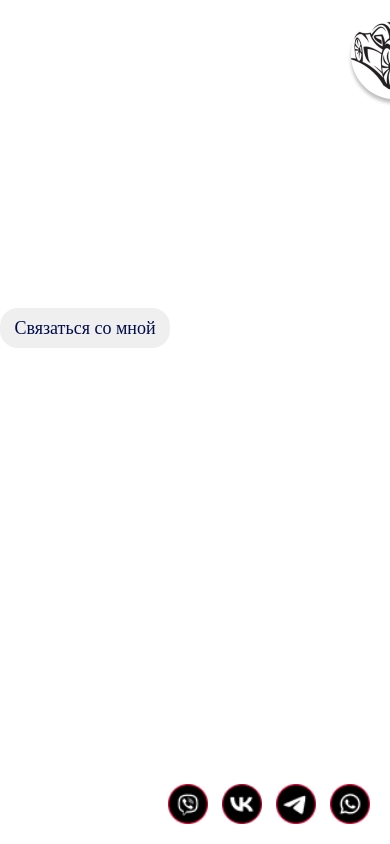
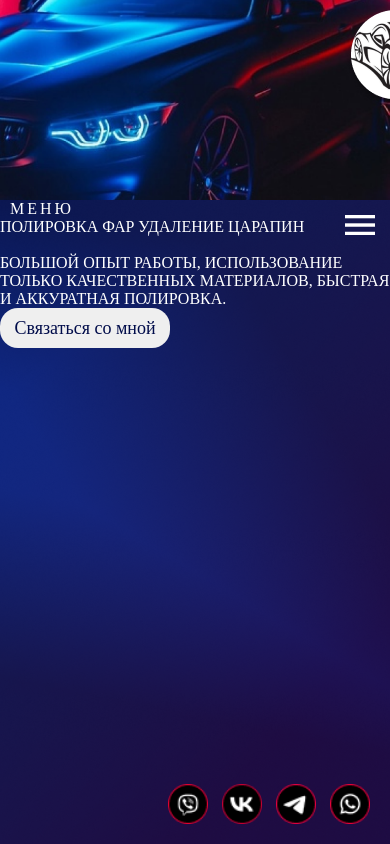
Before and after one commit to NiceLenny/Poli, a plain HTML site: page index.html in a window 390 px wide. Shown: the top 844 px of the page. Drawn offline with nearby package versions, Linux system fonts and the light colour scheme.

Commit message:
Update style.css

```diff
--- a/style.css
+++ b/style.css
@@ -71,7 +71,7 @@
 }
 
 .left {
-    background: url("/Polirovka/Sablon/imgfon.png");
+    background: url("/Sablon/imgfon.png");
     background-size: cover;
     width: 100%;
     height: 100vh;
@@ -79,7 +79,7 @@
 }
 
 .right {
-    background: url("/Polirovka/Sablon/fon1.png");
+    background: url("/Sablon/fon1.png");
     background-position: center;
     background-size: cover;
 
@@ -218,7 +218,7 @@
     }
     .navbar a#pull:after {
         content:"";
-        background: url('/Polirovka/icons/menu.png') no-repeat;
+        background: url('/icons/menu.png') no-repeat;
         background-size: cover;
         width: 30px;
         height: 20px;
```
